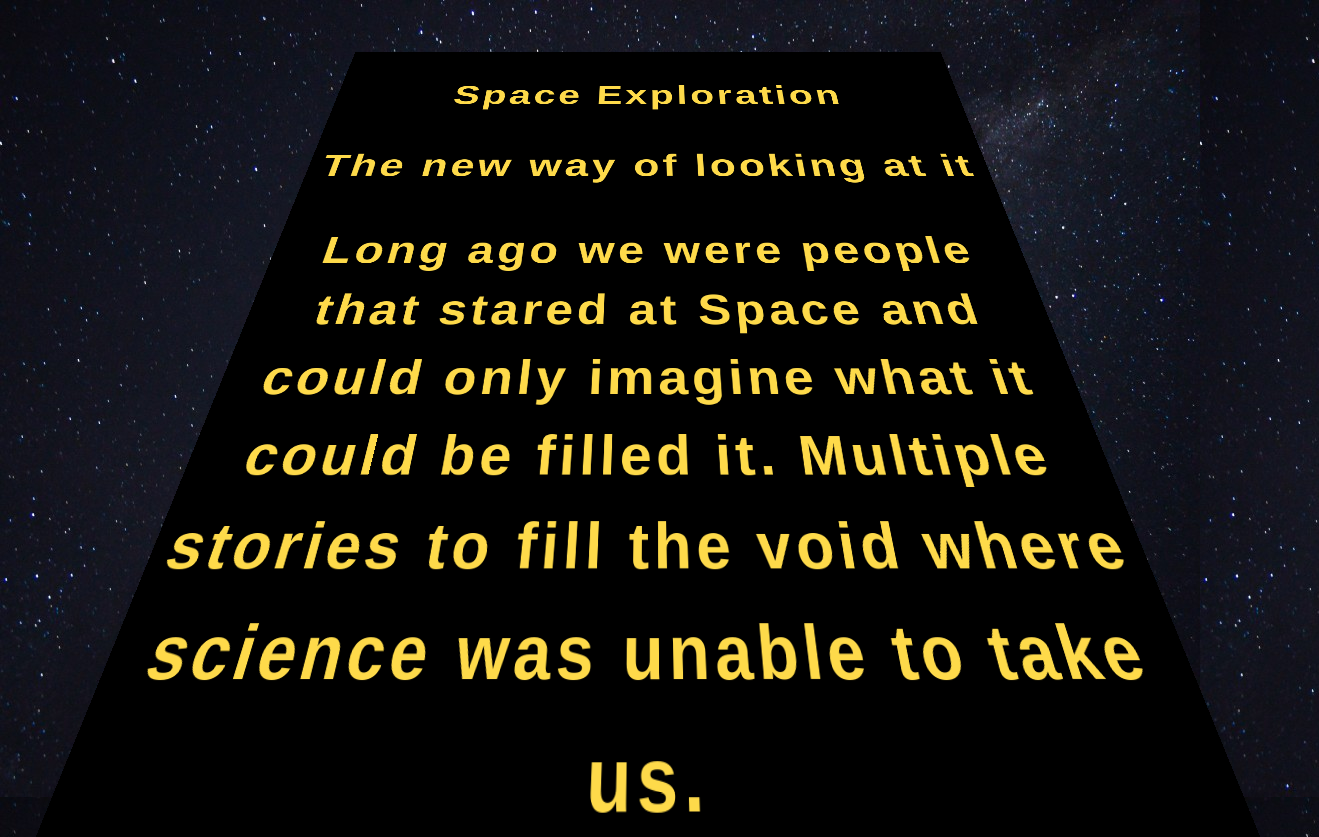
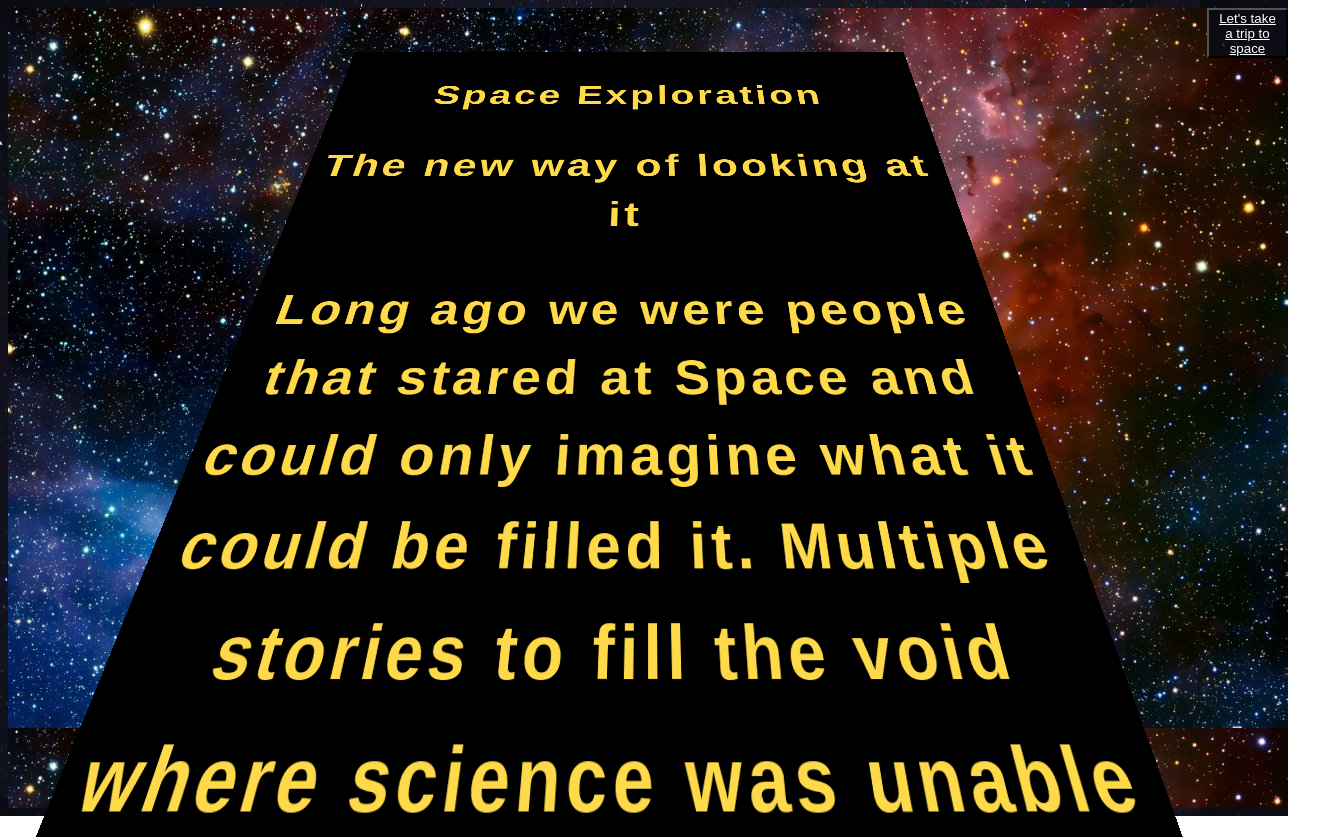
Before and after one commit to logantheproblemsolver/SpaceExploration, a plain HTML site: page langingPage.html in a window 1280 px wide. Shown: the whole page, 1319 px wide, since content can reach past the window. After the commit the page ends 816 px from the top, so only its background shows below. Drawn offline with Linux system fonts and the light colour scheme.

Commit message:
got it to the next pagegit add . Styling is done

```diff
--- a/index.css
+++ b/index.css
@@ -104,6 +104,8 @@ h1, h2 {
     width: 100%;
     height: 100%;
     overflow: hidden;
+    background-image: url(SpaceBackground-3.jpeg);
+    background-size: 100%;
 
 }
 
@@ -121,6 +123,17 @@ h1, h2 {
     text-align: center;
 }
 
+
+.nextPage {
+    justify-content: right;
+    width: 500px;
+    height:50px;
+}
+
+.nextPage a {
+    color: white;
+}
+
 .starWarsText div, p {
     background: black;
 }
@@ -130,6 +143,7 @@ h1, h2 {
     top: -100px;
     transform-origin: 50% 100%;
     animation: crawl 60s linear;
+    animation-fill-mode: forwards;
 
 }
 
--- a/langingPage.html
+++ b/langingPage.html
@@ -20,8 +20,8 @@
             <p>The difference from back then to now is that we have computers that can show us space at our fingertips. We don't have to be rocket scientist to explore space anymore. </p>
             <p>Let's learn about space together, shall we?</p>
         </div>
+        <button type="button" class="nextPage"><a href="index.html">Let's take a trip to space</a></button>
     </section>
-    <button type="button" class="next page"><a href="index.html">Let's take a trip to space</a></button>
 </body>
 
 </html>
```
Also changed, not shown: index.html (+1 -0 lines), index.js (+8 -0 lines), SpaceBackground-3.jpeg (added).
